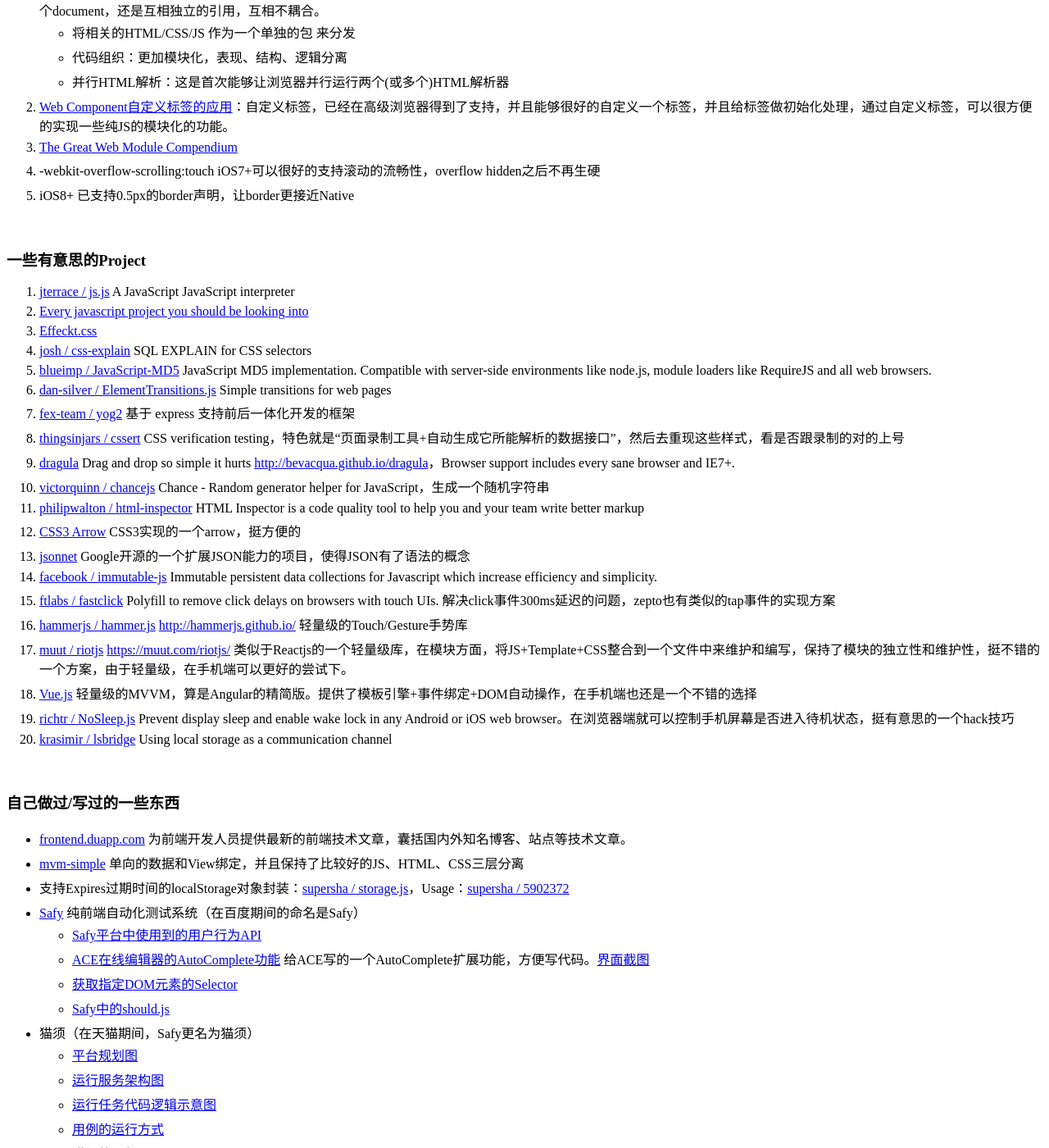
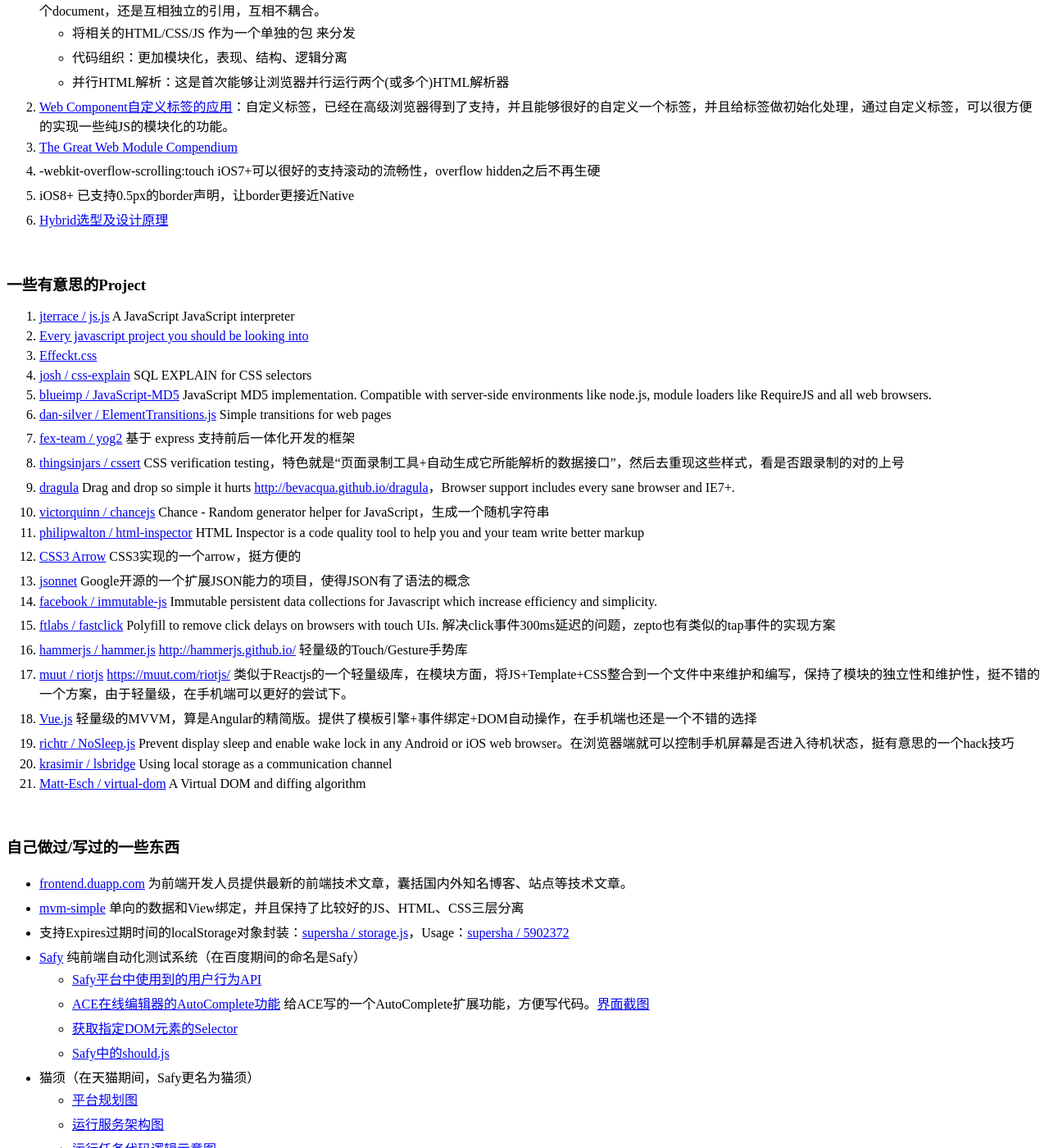
Before and after one commit to supersha/supersha.github.io, a Jekyll site: the page built from index.md, in a window 1280 px wide and 1400 px high, scrolled down 2541 px. Shown: the whole window at 82% size. Built offline with Jekyll 4.4.1, drawn with Linux system fonts in a browser that asks for light colours.

Commit message:
by shafeng

```diff
--- a/index.md
+++ b/index.md
@@ -75,6 +75,7 @@ tagline: 记录自己的前端生涯
 0. [The Great Web Module Compendium](http://ponyfoo.com/articles/great-web-module-compendium)
 0. -webkit-overflow-scrolling:touch iOS7+可以很好的支持滚动的流畅性，overflow hidden之后不再生硬
 0. iOS8+ 已支持0.5px的border声明，让border更接近Native
+0. [Hybrid选型及设计原理](http://segmentfault.com/a/1190000002587623)
 
 <br>
 
@@ -101,6 +102,7 @@ tagline: 记录自己的前端生涯
 0. [Vue.js](http://cn.vuejs.org/) 轻量级的MVVM，算是Angular的精简版。提供了模板引擎+事件绑定+DOM自动操作，在手机端也还是一个不错的选择
 0. [richtr / NoSleep.js](https://github.com/richtr/NoSleep.js) Prevent display sleep and enable wake lock in any Android or iOS web browser。在浏览器端就可以控制手机屏幕是否进入待机状态，挺有意思的一个hack技巧
 0. [krasimir / lsbridge](https://github.com/krasimir/lsbridge) Using local storage as a communication channel
+0. [Matt-Esch / virtual-dom](https://github.com/Matt-Esch/virtual-dom) A Virtual DOM and diffing algorithm
 
 <br>
 
```
